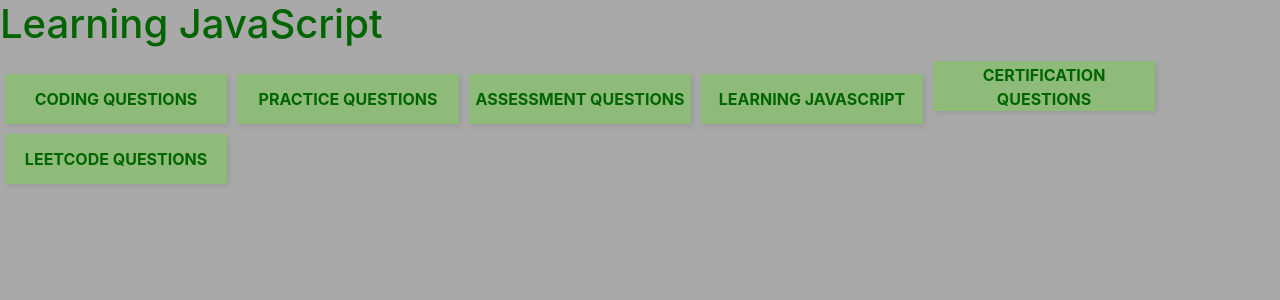
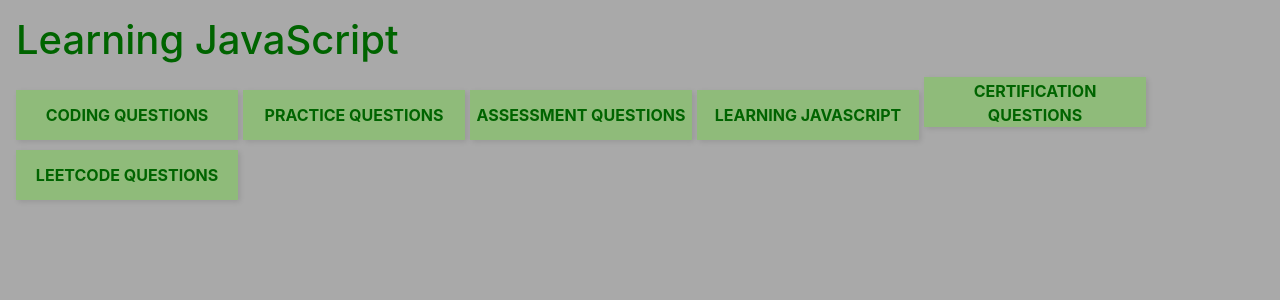
Before and after one commit to Siddharthbeniwal/Practice, a React (Create React App) app: page / in a window 1280 px wide. Shown: the top 300 px of the page. Built offline with nearby package versions, Linux system fonts and the light colour scheme.

Commit message:
added margin and padding

```diff
--- a/src/App.css
+++ b/src/App.css
@@ -80,6 +80,7 @@
 .main-page {
   background-color: darkgrey;
   height: 100vh;
+  padding: 16px;
 }
 
 .main-heading {
@@ -107,6 +108,10 @@
   box-shadow: 2px 2px 5px rgba(0, 0, 0, 0.1);
 }
 
+.nav-button:first-child {
+  margin-left: 0;
+}
+
 .nav-button:hover {
   color: white;
   background-color: green;
```
